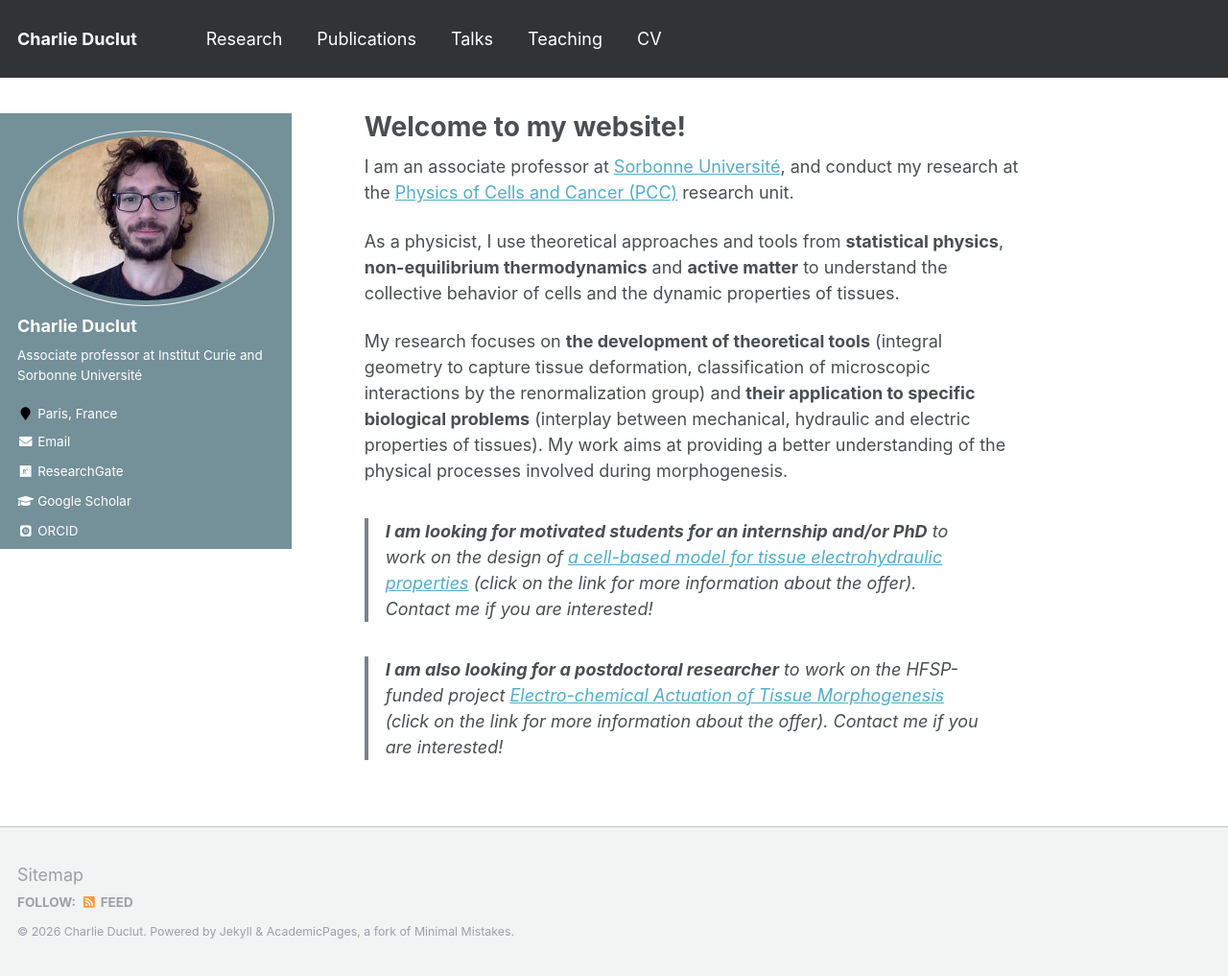
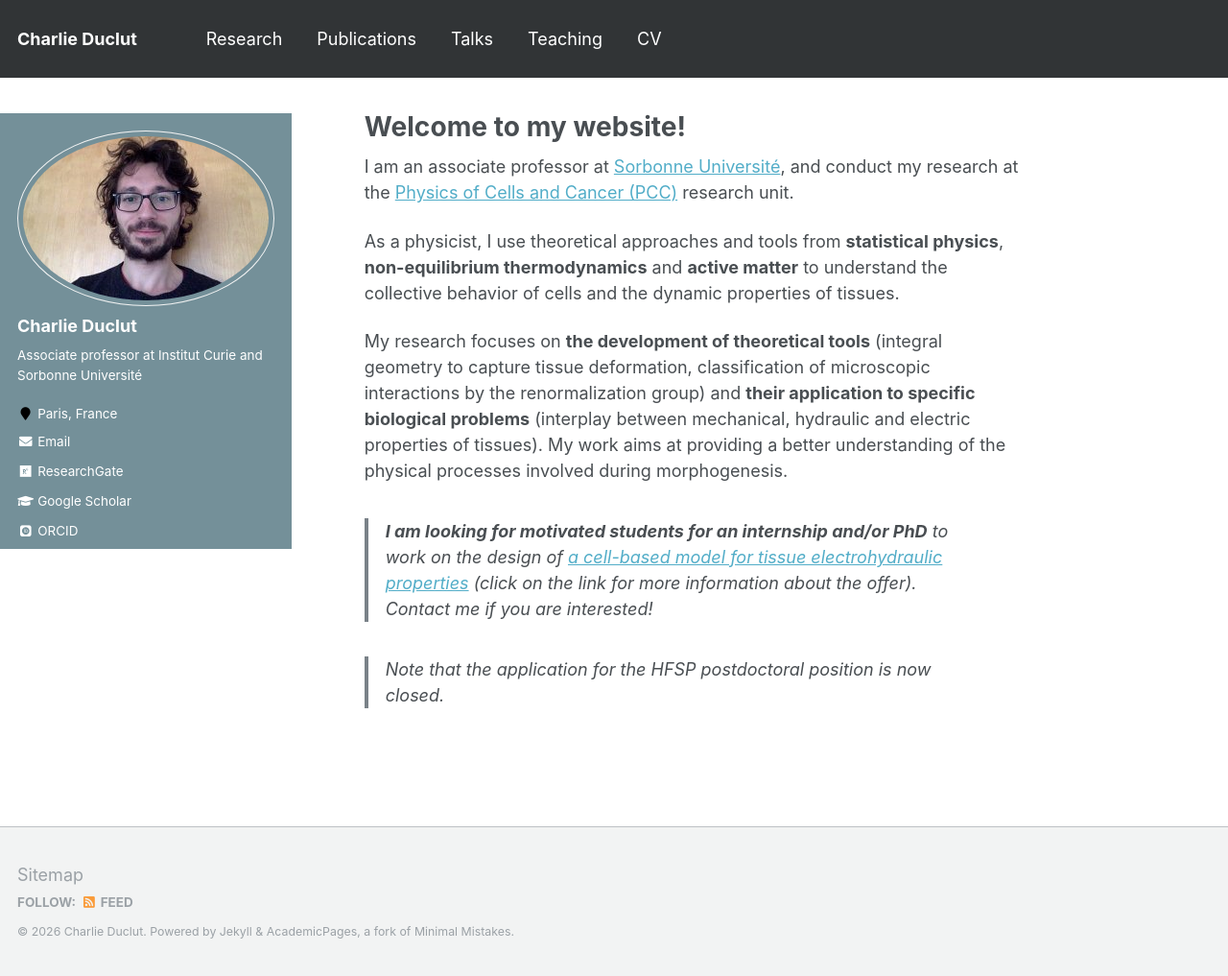
Before and after one commit to charlieduclut/charlieduclut.github.io, a Jekyll site: the page built from _pages/about.md, in a window 1280 px wide and 1017 px high. Shown: the whole window at 96% size. Built offline with Jekyll 4.4.1, drawn with Linux system fonts in a browser that asks for light colours; some web fonts are replaced.

Commit message:
closing postodoc position

```diff
--- a/_pages/about.md
+++ b/_pages/about.md
@@ -15,4 +15,6 @@ My research focuses on **the development of theoretical tools** (integral geomet
 
 > **I am looking for motivated students for an internship and/or PhD** to work on the design of [a cell-based model for tissue electrohydraulic properties](https://stages.phys.ens.psl.eu/OffresPDF/Offre-99848.pdf){:target="_blank"} (click on the link for more information about the offer).  Contact me if you are interested!
 
-> **I am also looking for a postdoctoral researcher** to work on the HFSP-funded project [Electro-chemical Actuation of Tissue Morphogenesis](/files/HFSP_postdoc_advertisement.pdf){:target="_blank"} (click on the link for more information about the offer). Contact me if you are interested!
+> Note that the application for the HFSP postdoctoral position is now closed.
+
+<!-- > **I am also looking for a postdoctoral researcher** to work on the HFSP-funded project [Electro-chemical Actuation of Tissue Morphogenesis](/files/HFSP_postdoc_advertisement.pdf){:target="_blank"} (click on the link for more information about the offer). Contact me if you are interested! -->
```
Also changed, not shown: 1 other file.
